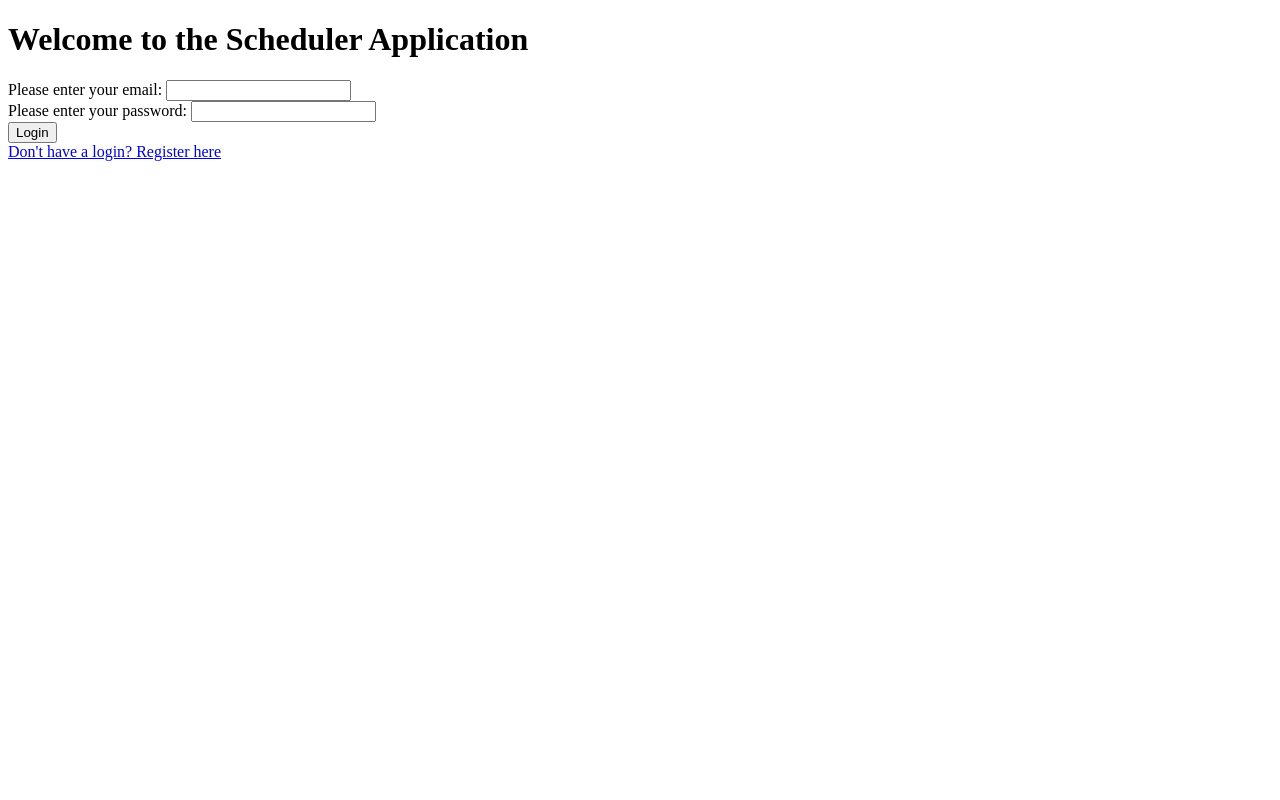
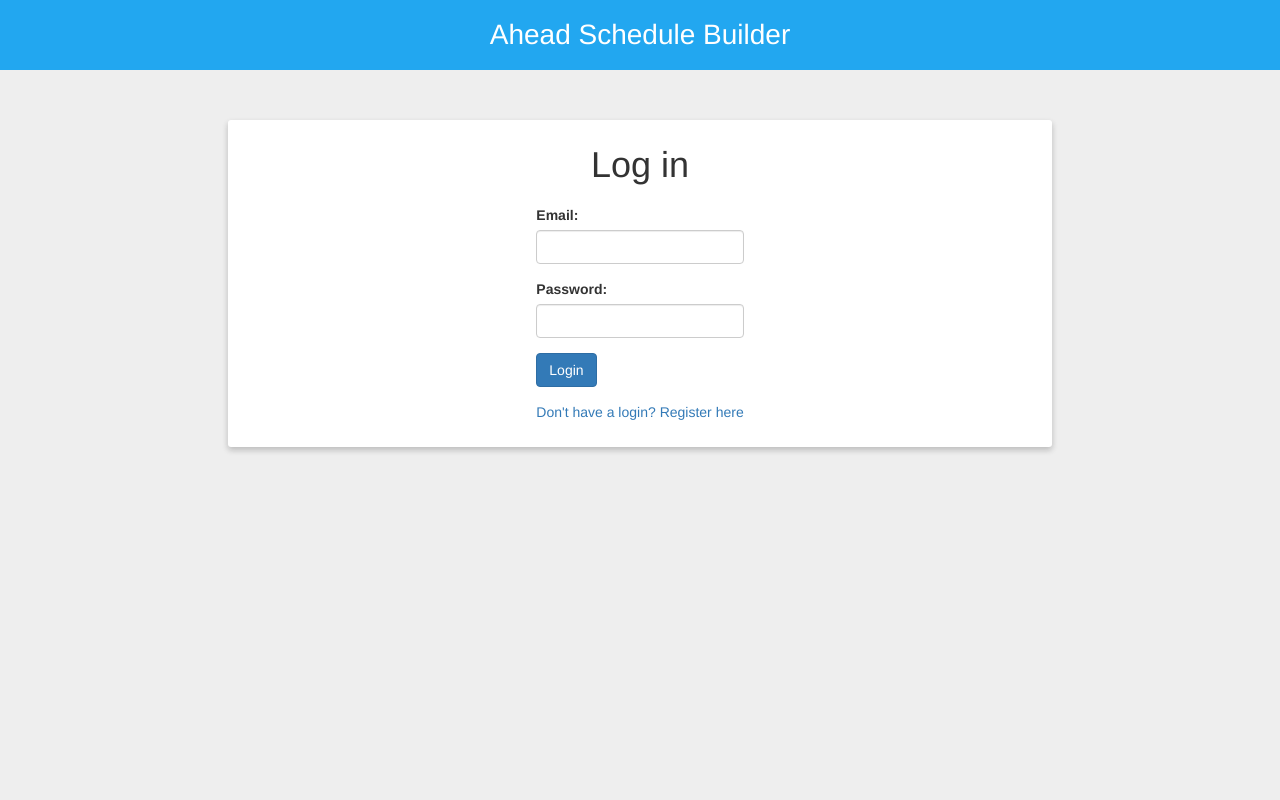
Before and after one commit to dbriggs2/bmgt404, a Flask app: page /login.html in a window 1280 px wide. Run offline with Flask 2, Linux system fonts and the light colour scheme; some libraries are stand-ins or nearby versions.

Commit message:
added styles for login page

```diff
--- /dev/null
+++ b/static/login.css
@@ -0,0 +1,13 @@
+.login-form {
+    margin-top: 50px;
+    text-align: center;
+}
+
+.login-form h1 {
+    margin-bottom: 20px;
+}
+
+.login-form-inner {
+    display: inline-block;
+    text-align: left;
+}
--- /dev/null
+++ b/static/main.css
@@ -0,0 +1,26 @@
+html, body {
+    height: 100%;
+    width: 100%;
+    background-color: #EEEEEE;
+}
+
+header {
+    background-color: #22A7F0;
+    font-size: 2em;
+    color: white;
+    font-weight: 200;
+    text-align: center;
+    padding: 15px;
+}
+
+.card {
+    background-color: #fff;
+    padding: 25px 40px;
+    margin-bottom: 15px;
+    border-radius: 3px;
+    box-shadow: 0 3px 6px rgba(0,0,0,.08), 0 3px 6px rgba(0,0,0,.15);
+}
+
+h1 {
+    margin-top: 0;
+}
--- a/templates/login.html
+++ b/templates/login.html
@@ -2,17 +2,44 @@
 	<meta charset = "UTF-8" />
 	<head>
 		<title> Login To Scheduler </title>
+		<link rel="stylesheet" href="https://maxcdn.bootstrapcdn.com/bootstrap/3.3.7/css/bootstrap.min.css"
+			integrity="sha384-BVYiiSIFeK1dGmJRAkycuHAHRg32OmUcww7on3RYdg4Va+PmSTsz/K68vbdEjh4u" crossorigin="anonymous">
+		<link rel="stylesheet" href="static/login.css" type="text/css">
+		<link rel="stylesheet" href="static/main.css" type="text/css">
 	</head>
 	<body>
-		<h1> Welcome to the Scheduler Application </h1>
-		<form action="" method="POST">
-			Please enter your email: <input type="text" name="email" id="email"> </input> <br />
-			Please enter your password: <input type="password" name="password" id="password"> </input> <br />
-			<input type="submit" value="Login"> </input>
-		</form>
-		<a href="register.html"> Don't have a login? Register here </a> <br />
-		{% if error: %}
-			<b> Invalid Email / Password Provided</b>
-		{% endif %}
+		<header>
+			Ahead Schedule Builder
+		</header>
+		<div class="container-fluid">
+			<div class="row">
+				<div class="col-md-8 col-md-offset-2">
+					<div class="login-form card">
+						<h1>Log in</h1>
+						<div class="login-form-inner">
+							<form action="" method="POST" class="form">
+								<div class="form-group">
+									<label for="email">Email:</label>
+									<input type="text" name="email" id="email" class="form-control" />
+								</div>
+								<div class="form-group">
+									<label for="password">Password:</label>
+									<input type="password" name="password" id="password" class="form-control" />
+								</div>
+								<div class="form-group">
+									<input class="btn btn-primary" type="submit" value="Login"> </input>
+								</div>
+							</form>
+							<a href="register.html"> Don't have a login? Register here </a> <br />
+							{% if error: %}
+								<b> Invalid Email / Password Provided</b>
+							{% endif %}
+						</div>
+
+					</div>
+				</div>
+			</div>
+		</div>
+
 	</body>
 </HTML>
```
Also changed, not shown: templates/register.html (+11 -0 lines).
